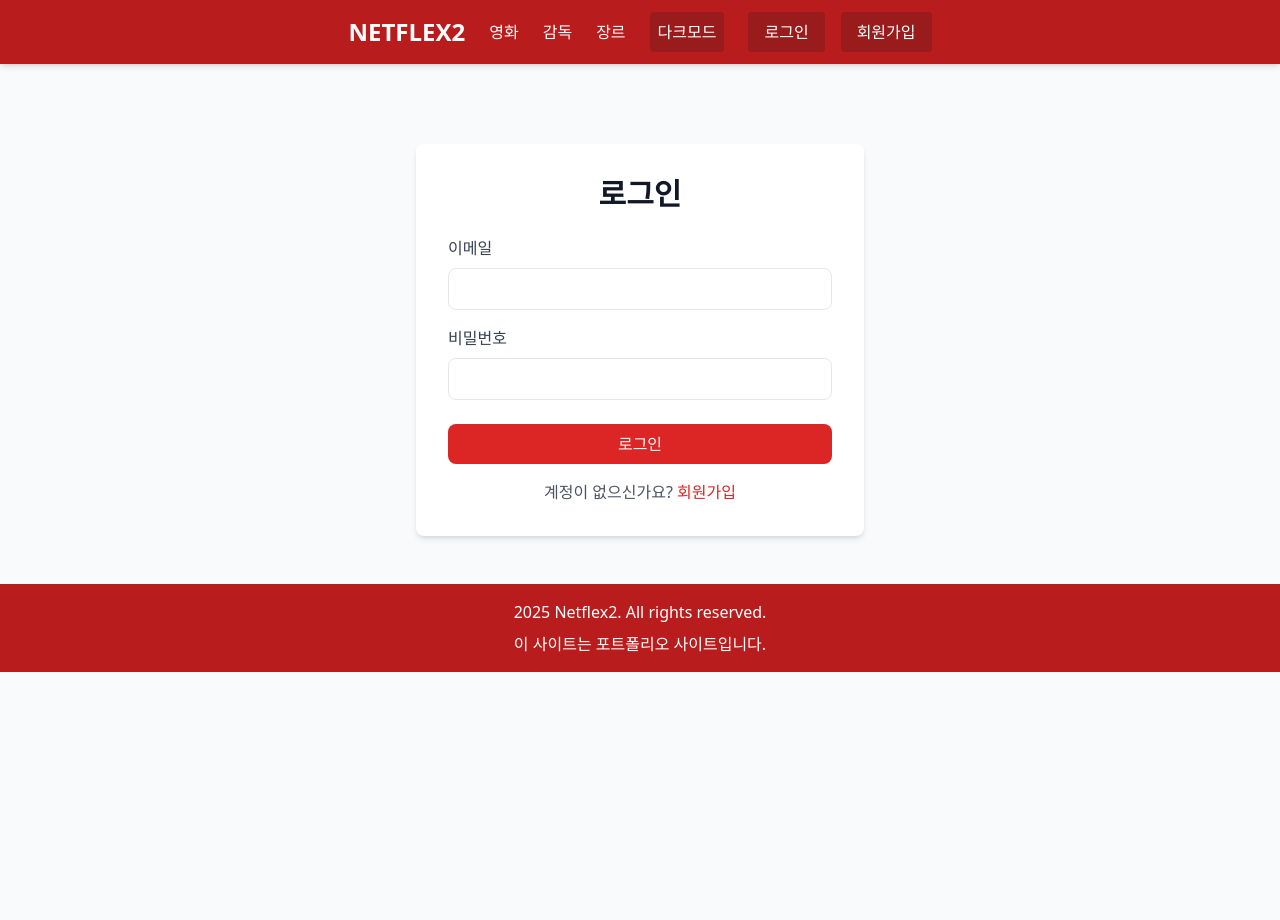
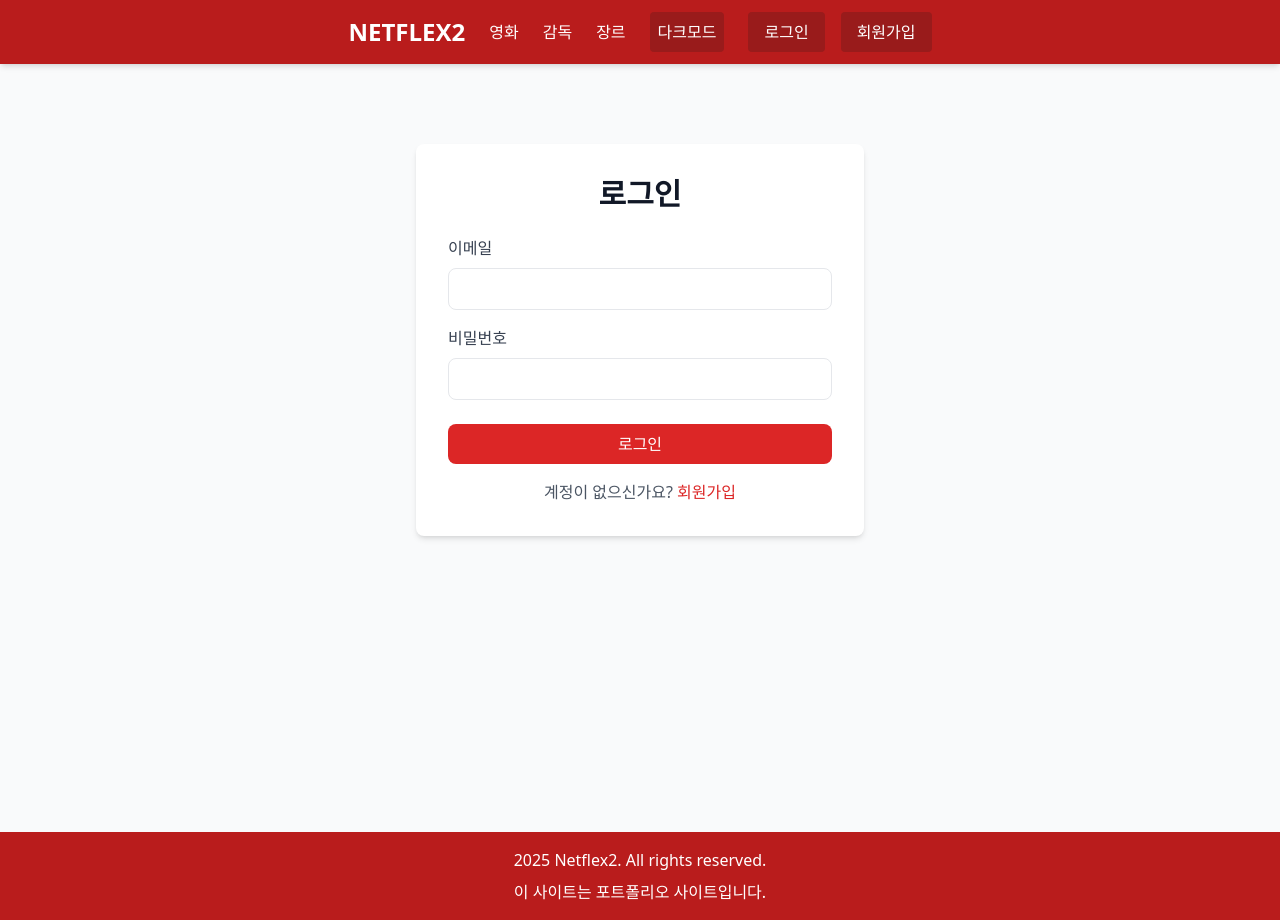
Before and after one commit to unow30/netflex-front, a React (Create React App) app: page /login in a window 1280 px wide. Before the commit the page ends 800 px from the top, so only its background shows below. Built offline with nearby package versions, Linux system fonts and the light colour scheme.

Commit message:
fix main height

```diff
--- a/src/components/layout/layout.tsx
+++ b/src/components/layout/layout.tsx
@@ -23,7 +23,7 @@ export const Layout: React.FC<LayoutProps> = ({ children }) => {
         <Navbar />
       </Suspense>
       <div className="pt-16 pb-8">
-        <main className="max-w-screen-xl mx-auto p-4">
+        <main className="max-w-screen-xl mx-auto p-4 min-h-[calc(100vh-8rem)]">
           {children}
         </main>
       </div>
```
